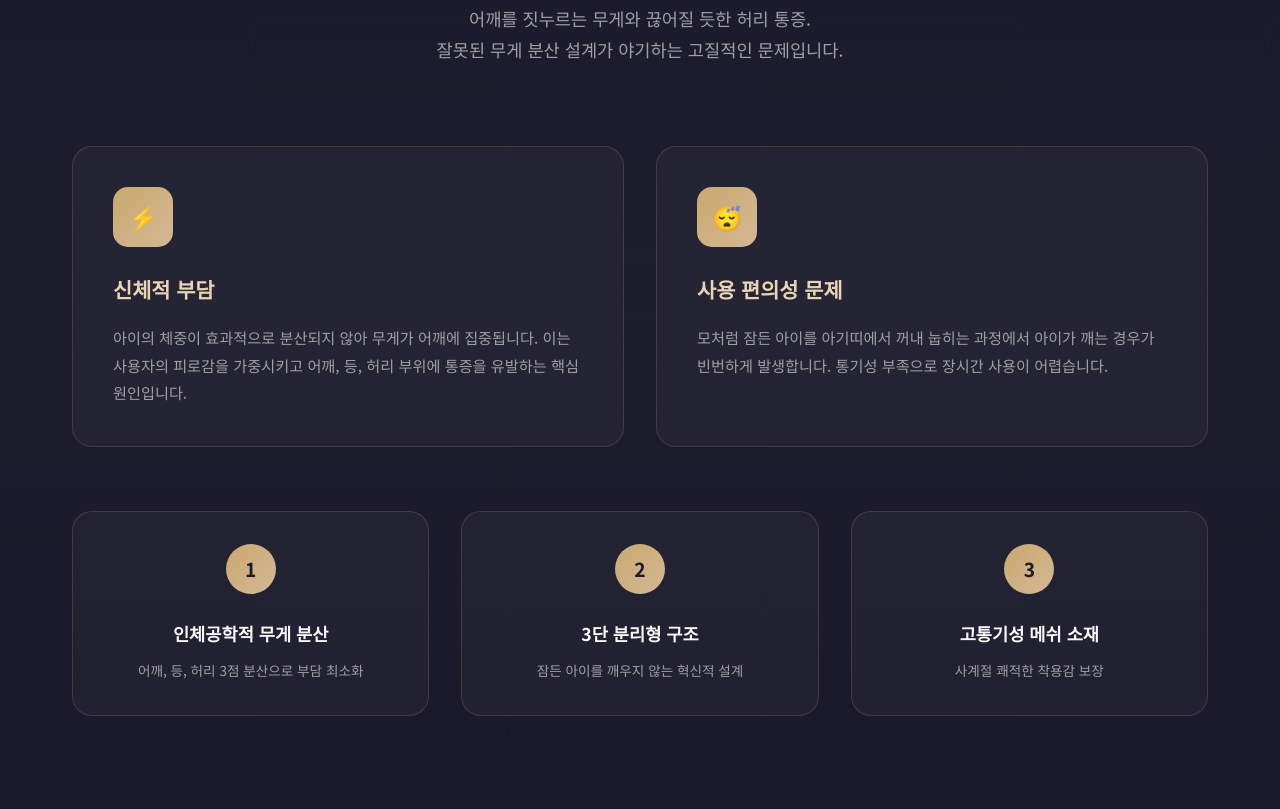
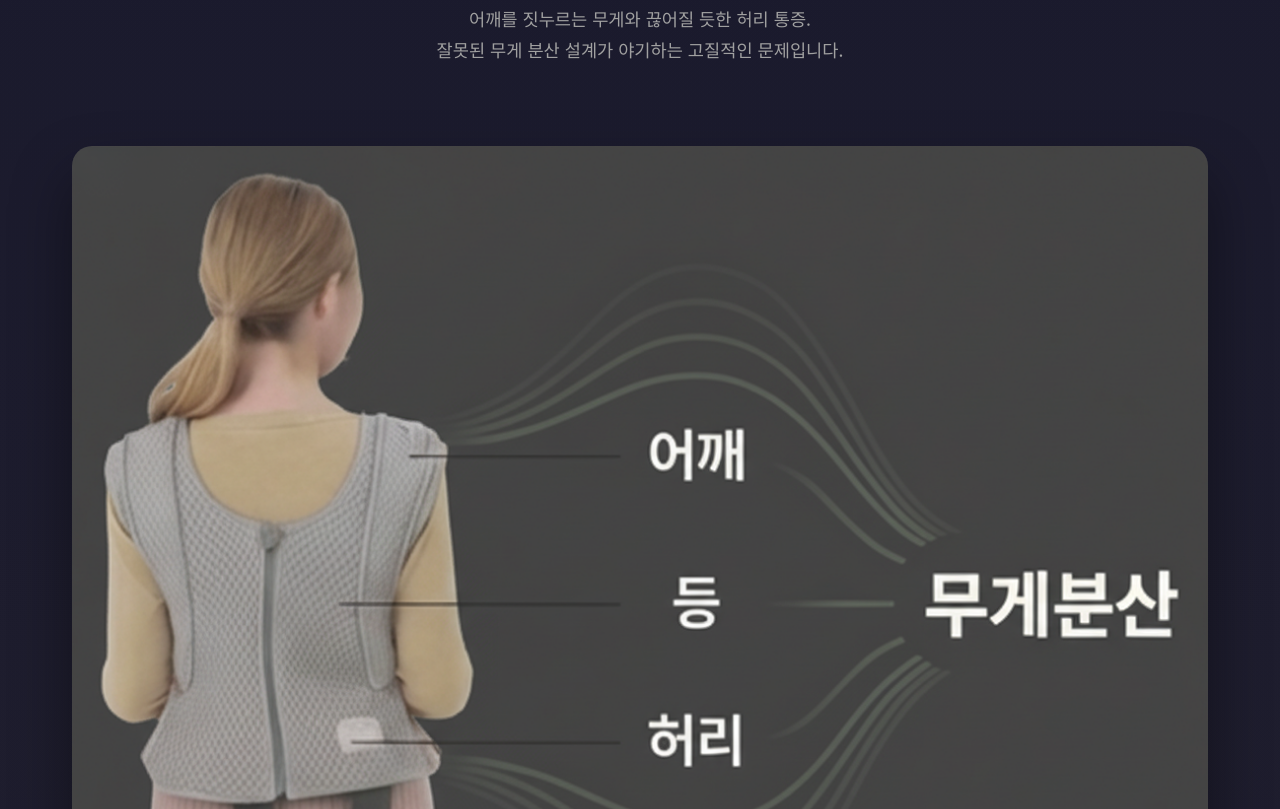
Before and after one commit to correlworks/v5-whitepaper, a plain HTML site: page index.html in a window 1280 px wide. Shown: the part 1171-1980 px from the top of the page. Drawn offline with nearby package versions, Linux system fonts and the light colour scheme.

Commit message:
Add problem section image - Dark Background Updated

```diff
--- a/index.html
+++ b/index.html
@@ -1023,6 +1023,11 @@
                     어깨를 짓누르는 무게와 끊어질 듯한 허리 통증.<br>
                     잘못된 무게 분산 설계가 야기하는 고질적인 문제입니다.
                 </p>
+            </div>
+
+            <!-- 한계점 시각화 이미지 -->
+            <div class="fade-in" style="margin-bottom: 3rem; text-align: center;">
+                <img src="Dark Background Updated_수정.png" alt="기존 아기띠의 한계" style="max-width: 100%; border-radius: 20px; box-shadow: 0 30px 60px rgba(0, 0, 0, 0.4);">
             </div>
 
             <div class="problem-grid fade-in">
```
Also changed, not shown: whitepaper_v5.html (+1 -1 lines), whitepaper_v5_design.html (+5 -0 lines), Dark Background Updated (1).png (added), Dark Background Updated_수정.png (added).
